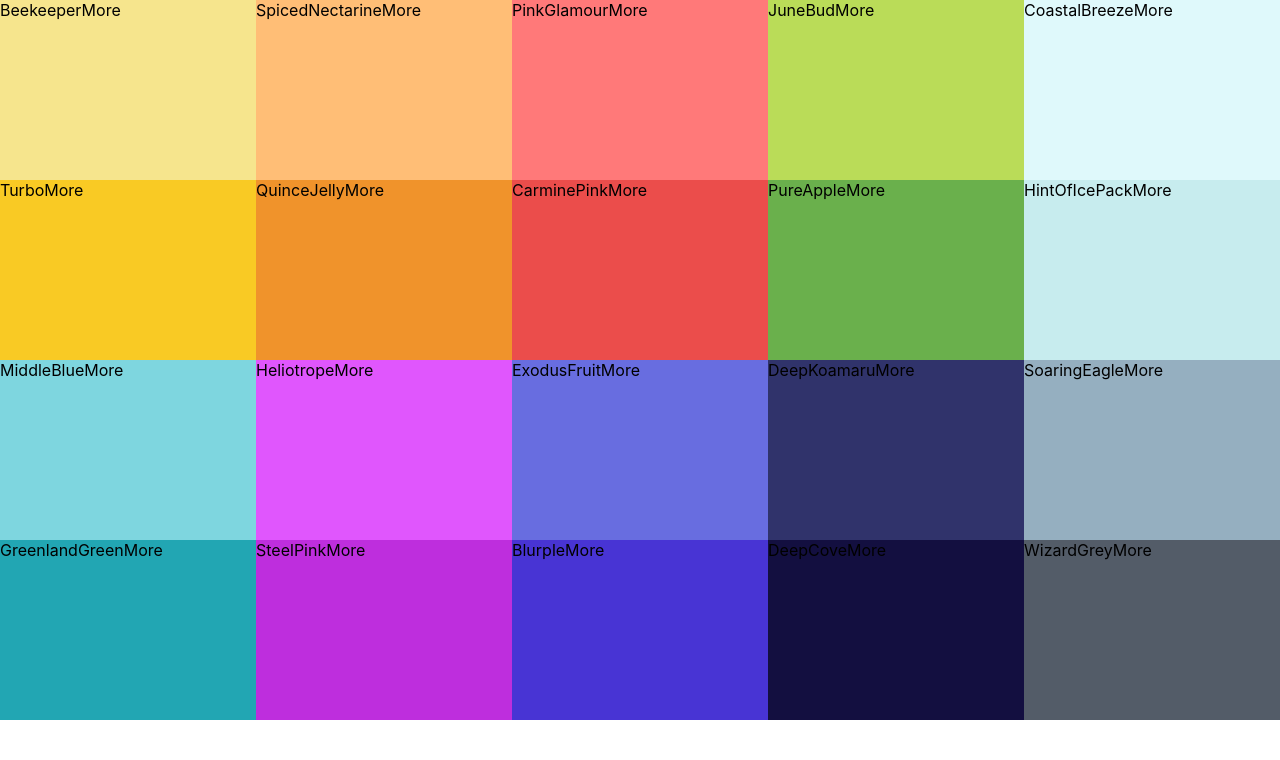
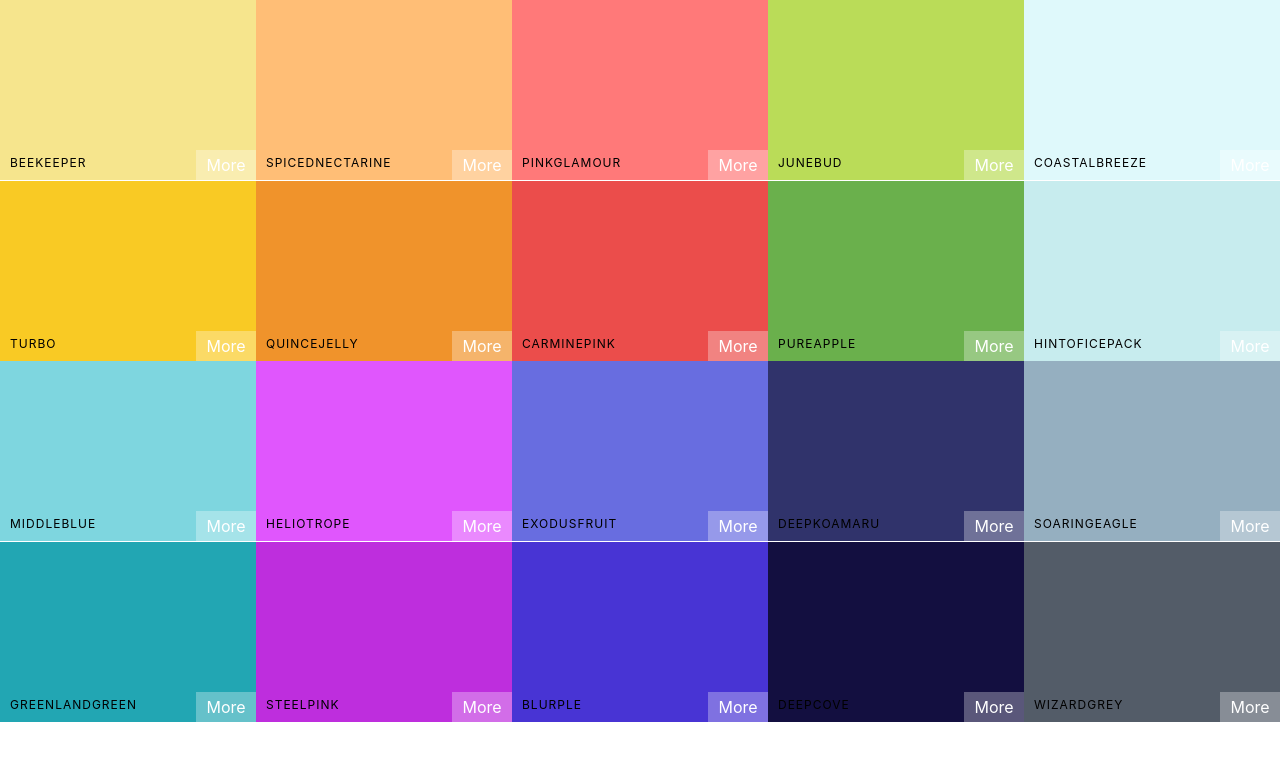
Before and after one commit to Lukazovic/color-palettes-react-app, a React (Create React App) app: page / in a window 1280 px wide. Shown: the top 760 px of the page. Built offline with nearby package versions, Linux system fonts and the light colour scheme.

Commit message:
Style ColorBox

```diff
--- a/public/index.html
+++ b/public/index.html
@@ -7,7 +7,7 @@
     <meta name="theme-color" content="#000000" />
     <meta
       name="description"
-      content="Web site created using create-react-app"
+      content="Color Web site created using create-react-app whit a goal to learning React"
     />
     <link rel="apple-touch-icon" href="%PUBLIC_URL%/logo128.png" />
     <!--
@@ -24,7 +24,7 @@
       work correctly both with client-side routing and a non-root public URL.
       Learn how to configure a non-root public URL by running `npm run build`.
     -->
-    <title>React App</title>
+    <title>Colors React App</title>
   </head>
   <body>
     <noscript>You need to enable JavaScript to run this app.</noscript>
--- a/src/ColorBox.css
+++ b/src/ColorBox.css
@@ -5,4 +5,55 @@
   display: inline-block;
   position: relative;
   cursor: pointer;
+  margin-bottom: -3.5px;
 }
+
+.copy-button {
+  width: 100px;
+  height: 30px;
+  position: absolute;
+  display: inline-block;
+  top: 50%;
+  left: 50%;
+  margin-left: -50px;
+  margin-top: -15px;
+  text-align: center;
+  outline: none;
+  background: rgba(255, 255, 255, 0.3);
+  font-size: 1rem;
+  line-height: 30px;
+  color: white;
+  text-transform: uppercase;
+  border: none;
+  opacity: 0;
+}
+
+.ColorBox:hover .copy-button {
+  opacity: 1;
+  transition: 0.5s;
+}
+
+.box-content {
+  position: absolute;
+  width: 100%;
+  left: 0px;
+  bottom: 0px;
+  color: black;
+  letter-spacing: 1px;
+  text-transform: uppercase;
+  font-size: 12px;
+  padding: 10px;
+}
+
+.see-more {
+  background: rgba(255, 255, 255, 0.3);
+  position: absolute;
+  border: none;
+  right: 0;
+  bottom: 0;
+  color: white;
+  width: 60px;
+  height: 30px;
+  text-align: center;
+  line-height: 30px;
+}
--- a/src/ColorsBox.js
+++ b/src/ColorsBox.js
@@ -3,10 +3,16 @@
 
 export default class ColorsBox extends Component {
   render() {
+    const { name, background } = this.props;
     return (
-      <div style={{ background: this.props.background }} className="ColorBox">
-        <span>{this.props.name}</span>
-        <span>More</span>
+      <div style={{ background }} className="ColorBox">
+        <div className="copy-container">
+          <div className="box-content">
+            <span>{name}</span>
+          </div>
+          <button className="copy-button">Copy</button>
+        </div>
+        <span className="see-more">More</span>
       </div>
     );
   }
--- a/src/index.css
+++ b/src/index.css
@@ -1,13 +1,14 @@
 body {
   margin: 0;
-  font-family: -apple-system, BlinkMacSystemFont, 'Segoe UI', 'Roboto', 'Oxygen',
-    'Ubuntu', 'Cantarell', 'Fira Sans', 'Droid Sans', 'Helvetica Neue',
+  font-family: -apple-system, BlinkMacSystemFont, "Segoe UI", "Roboto", "Oxygen",
+    "Ubuntu", "Cantarell", "Fira Sans", "Droid Sans", "Helvetica Neue",
     sans-serif;
   -webkit-font-smoothing: antialiased;
   -moz-osx-font-smoothing: grayscale;
+  overflow: hidden;
 }
 
 code {
-  font-family: source-code-pro, Menlo, Monaco, Consolas, 'Courier New',
+  font-family: source-code-pro, Menlo, Monaco, Consolas, "Courier New",
     monospace;
 }
```
